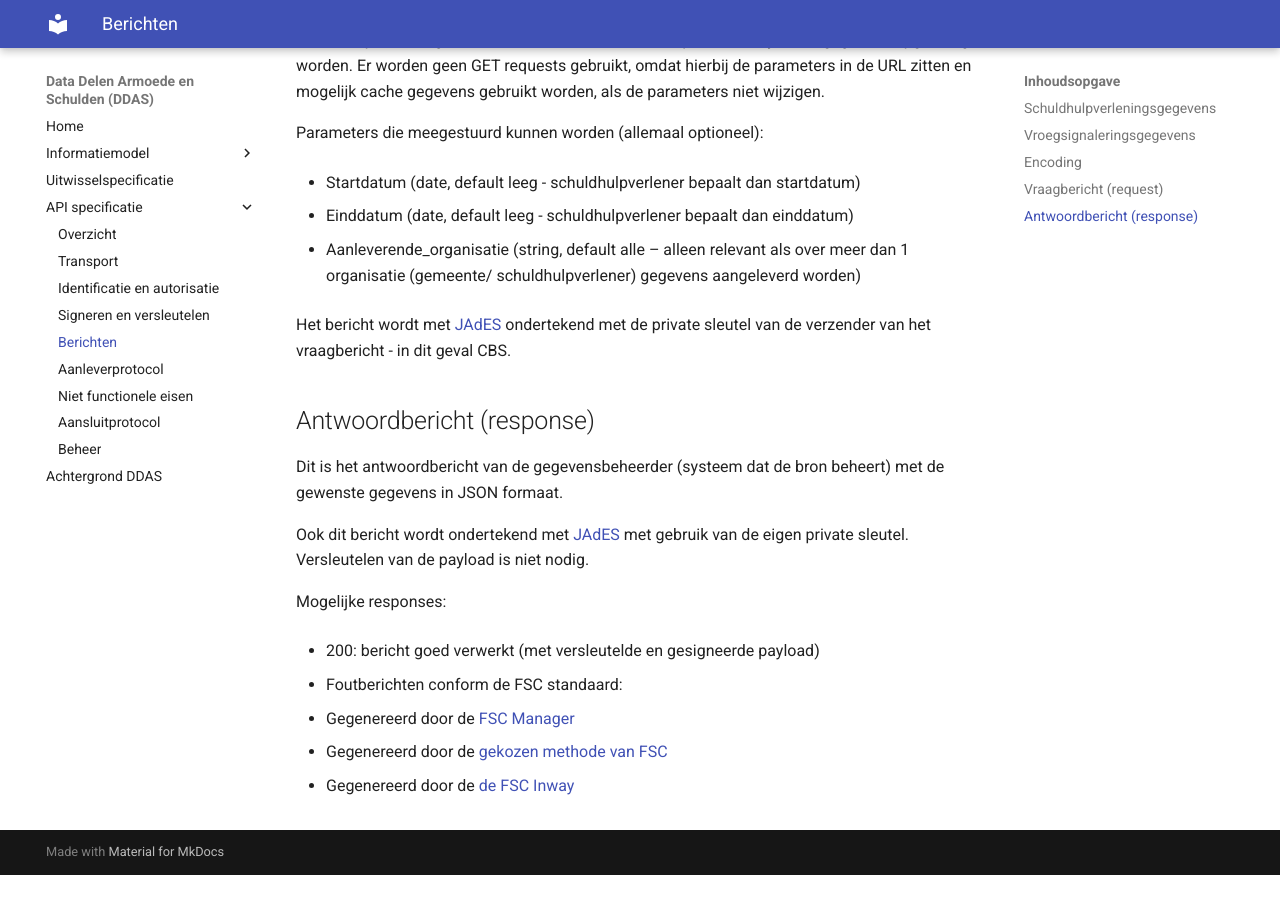
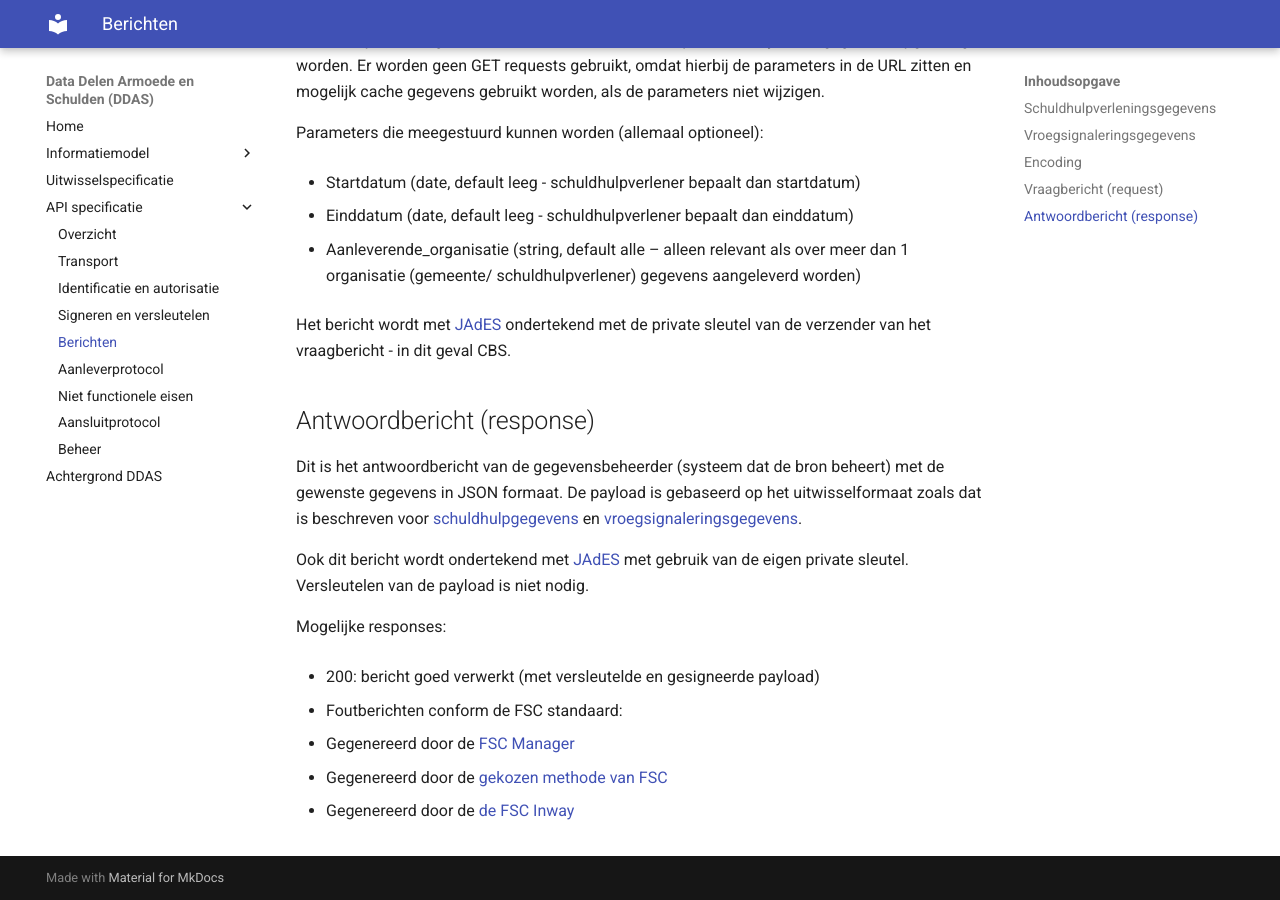
Before and after one commit to Govert-Claus/DDAS-API, an MkDocs documentation site: the page built from docs/berichten.md, in a window 1280 px wide and 900 px high, scrolled down 841 px. Built offline with MkDocs 1.6.1 and Material for MkDocs 9.7.7, drawn with Linux system fonts in a browser that asks for light colours; the version menu is left out; before the commit the page ends 1716 px from its top, so only the background shows below that; part of the change alters nothing that is shown.

Commit message:
Verplaatsen OAS3 bestanden

````diff
--- a/docs/berichten.md
+++ b/docs/berichten.md
@@ -4,17 +4,17 @@
 
 De technische beschrijving van de API is in het volgende OAS3-bestand beschreven.
 ```
-{!./v0.1/DDAS-SHV_v0.1.1.yaml!}
+{!../v0.1/DDAS-SHV_v0.1.1.yaml!}
 ```
-Hiervan is ook een [downloadbare versie](https://raw.githubusercontent.com/VNG-Realisatie/ddas/refs/heads/Vroegsignalering/vroegsignalering/docs/koppelvlakspecificatie/v0.1/DDAS-SHV_v0.1.1.yaml) van.
+Hiervan is ook een [downloadbare versie](https://raw.githubusercontent.com/Govert-Claus/DDAS-API/refs/heads/main/v0.1/DDAS-SHV_v0.1.1.yaml) van.
 
 ## Vroegsignaleringsgegevens
 
 De technische beschrijving van de API is in het volgende OAS3-bestand beschreven.
 ```
-{!./v0.1/DDAS-VS_v0.1.1.yaml!}
+{!../v0.1/DDAS-VS_v0.1.1.yaml!}
 ```
-Hiervan is ook een [downloadbare versie](https://raw.githubusercontent.com/VNG-Realisatie/ddas/refs/heads/Vroegsignalering/vroegsignalering/docs/koppelvlakspecificatie/v0.1/DDAS-VS_v0.1.1.yaml) van.
+Hiervan is ook een [downloadbare versie](https://raw.githubusercontent.com/Govert-Claus/DDAS-API/refs/heads/main/v0.1/DDAS-VS_v0.1.1.yaml) van.
 
 
 Hieronder worden de berichten die in het OAS-bestand technisch beschreven zijn, toegelicht.
@@ -43,6 +43,7 @@ Het bericht wordt met [JAdES](https://geonovum.github.io/KP-APIs/API-strategie-m
 ## Antwoordbericht (response)
 
 Dit is het antwoordbericht van de gegevensbeheerder (systeem dat de bron beheert) met de gewenste gegevens in JSON formaat.
+De payload is gebaseerd op het uitwisselformaat zoals dat is beschreven voor [schuldhulpgegevens](https://vng-realisatie.github.io/ddas/v1.0/) en [vroegsignaleringsgegevens](https://vng-realisatie.github.io/ddas-vroegsignalering/v1.0/).
 
 Ook dit bericht wordt ondertekend met [JAdES](https://geonovum.github.io/KP-APIs/API-strategie-modules/signing-jades/) met gebruik van de eigen private sleutel.
 Versleutelen van de payload is niet nodig.
````
